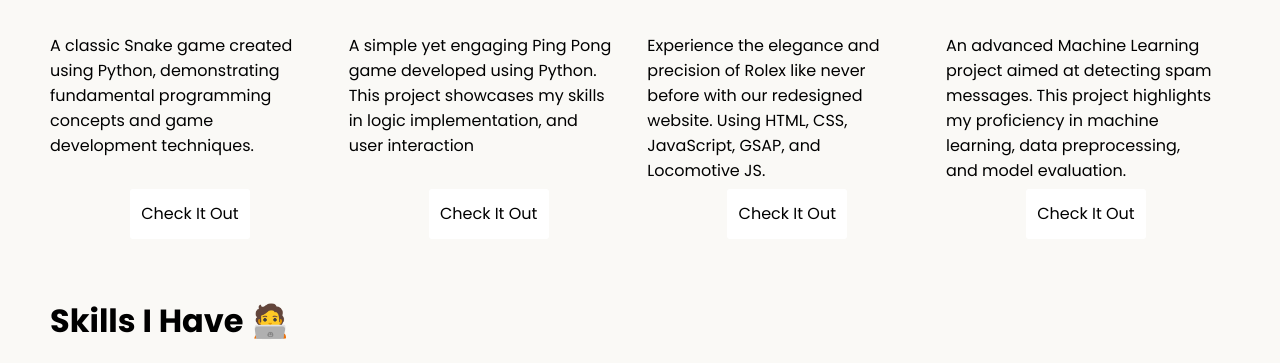
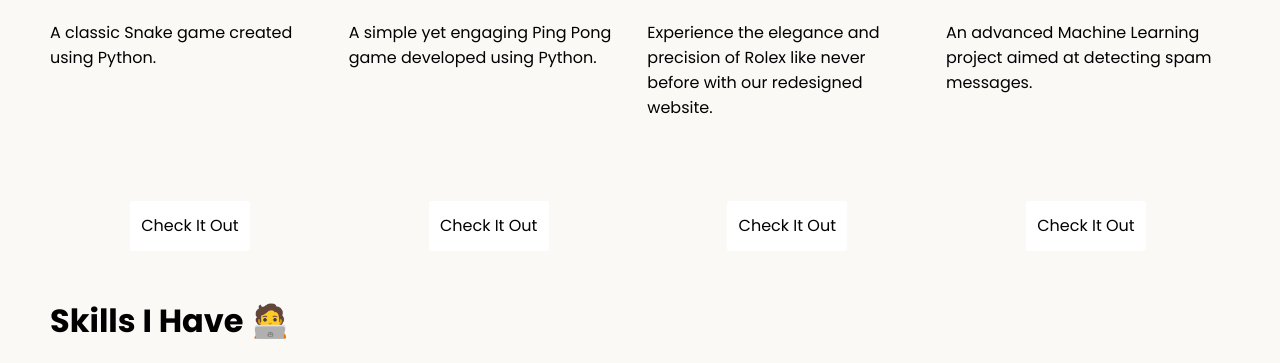
Before and after one commit to SaranshPrasad/SaranshPrasadBari, a plain HTML site: page index.html in a window 1280 px wide. Shown: the part 811-1174 px from the top of the page. Drawn offline with Linux system fonts and the light colour scheme.

Commit message:
Update index.html

```diff
--- a/index.html
+++ b/index.html
@@ -59,9 +59,8 @@
           />
           <h2 class="card-title">Snake Game</h2>
           <p class="card-text">
-            A classic Snake game created using Python, demonstrating fundamental
-            programming concepts and game development techniques.
-          </p>
+            A classic Snake game created using Python.
+          </p><br/>
           <a
             href="https://github.com/SaranshPrasad/snake_game"
             target="_blank"
@@ -79,10 +78,8 @@
           />
           <h2 class="card-title">Ping - Pong Game</h2>
           <p>
-            A simple yet engaging Ping Pong game developed using Python. This
-            project showcases my skills in logic implementation, and user
-            interaction
-          </p>
+            A simple yet engaging Ping Pong game developed using Python.
+          </p><br/>
           <a
             href="https://github.com/SaranshPrasad/Ping_Pong"
             target="_blank"
@@ -101,9 +98,8 @@
           <h2 class="card-title">Rolex Revamp</h2>
           <p>
             Experience the elegance and precision of Rolex like never before
-            with our redesigned website. Using HTML, CSS, JavaScript, GSAP, and
-            Locomotive JS.
-          </p>
+            with our redesigned website.
+          </p><br/>
           <a
             href="https://github.com/SaranshPrasad/Rolex_Redesign"
             target="_blank"
@@ -122,9 +118,8 @@
           <h2 class="card-title">Spam Detector</h2>
           <p>
             An advanced Machine Learning project aimed at detecting spam
-            messages. This project highlights my proficiency in machine
-            learning, data preprocessing, and model evaluation.
-          </p>
+            messages.
+          </p><br/>
           <a
             href="https://github.com/SaranshPrasad/SpamClassifier "
             target="_blank"
@@ -142,8 +137,8 @@
           />
           <h2 class="card-title">Chat Bot</h2>
           <p>
-            A sophisticated chat application utilizing OpenAI API for generating intelligent responses. This project integrates Python for backend processing and Flask for the frontend.
-          </p>
+            A sophisticated chat application utilizing OpenAI API for generating intelligent responses.
+          </p><br/>
           <a
             href="https://github.com/SaranshPrasad/My_ChatApp_Dooby"
             target="_blank"
@@ -162,7 +157,7 @@
           <h2 class="card-title">Phone Book</h2>
           <p>
             A user-friendly phonebook application developed in Python, designed to store and manage contact information efficiently.
-          </p>
+          </p><br/>
           <a
             href="https://github.com/SaranshPrasad/PhoneBook"
             target="_blank"
@@ -180,8 +175,8 @@
           />
           <h2 class="card-title">Instagram Reel Swapper</h2>
           <p>
-            An automated Instagram bot designed to swap through reels, built using Python. This project demonstrates my skills in automation, web scraping.
-          </p>
+            An automated Instagram bot designed to swap through reels, built using Python.
+          </p><br/>
           <a
             href="https://github.com/SaranshPrasad/InstaSwiperBot"
             target="_blank"
@@ -199,8 +194,8 @@
           />
           <h2 class="card-title">News App</h2>
           <p>
-            A dynamic News Application developed using Python, designed to fetch and display the latest news from various sources. This project highlights API integration, data handling.
-          </p>
+            A dynamic News Application developed using Python, designed to fetch and display the latest news from various sources.
+          </p><br/>
           <a
             href="https://github.com/SaranshPrasad/newsApp"
             target="_blank"
@@ -219,7 +214,7 @@
           <h2 class="card-title">Blog WebApp</h2>
           <p>
            Blog Application developed using Python and Flask, featuring robust user authentication.
-          </p>
+          </p><br/>
           <a
             href="https://github.com/SaranshPrasad/InstaSwiperBot"
             target="_blank"
```
